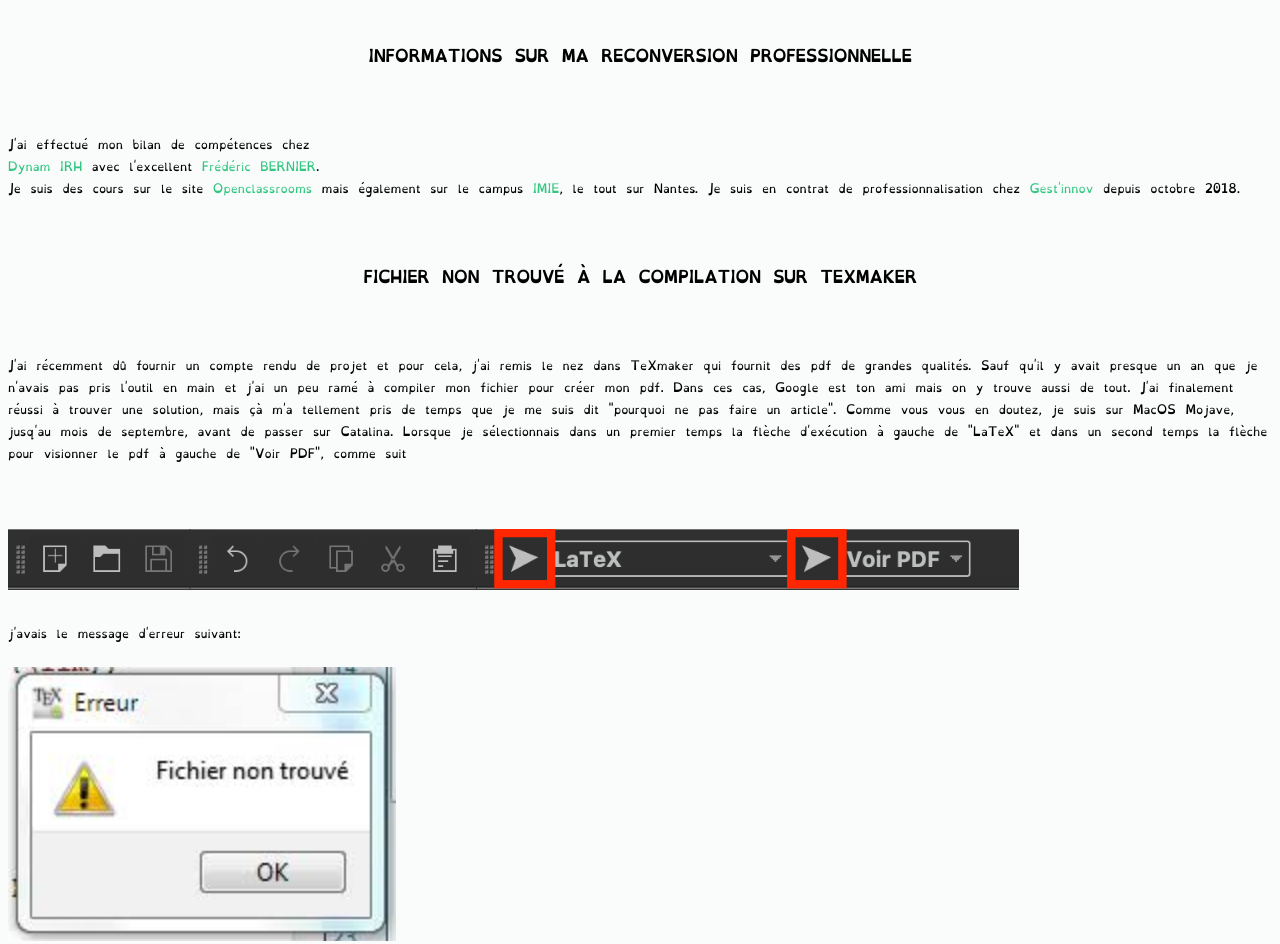
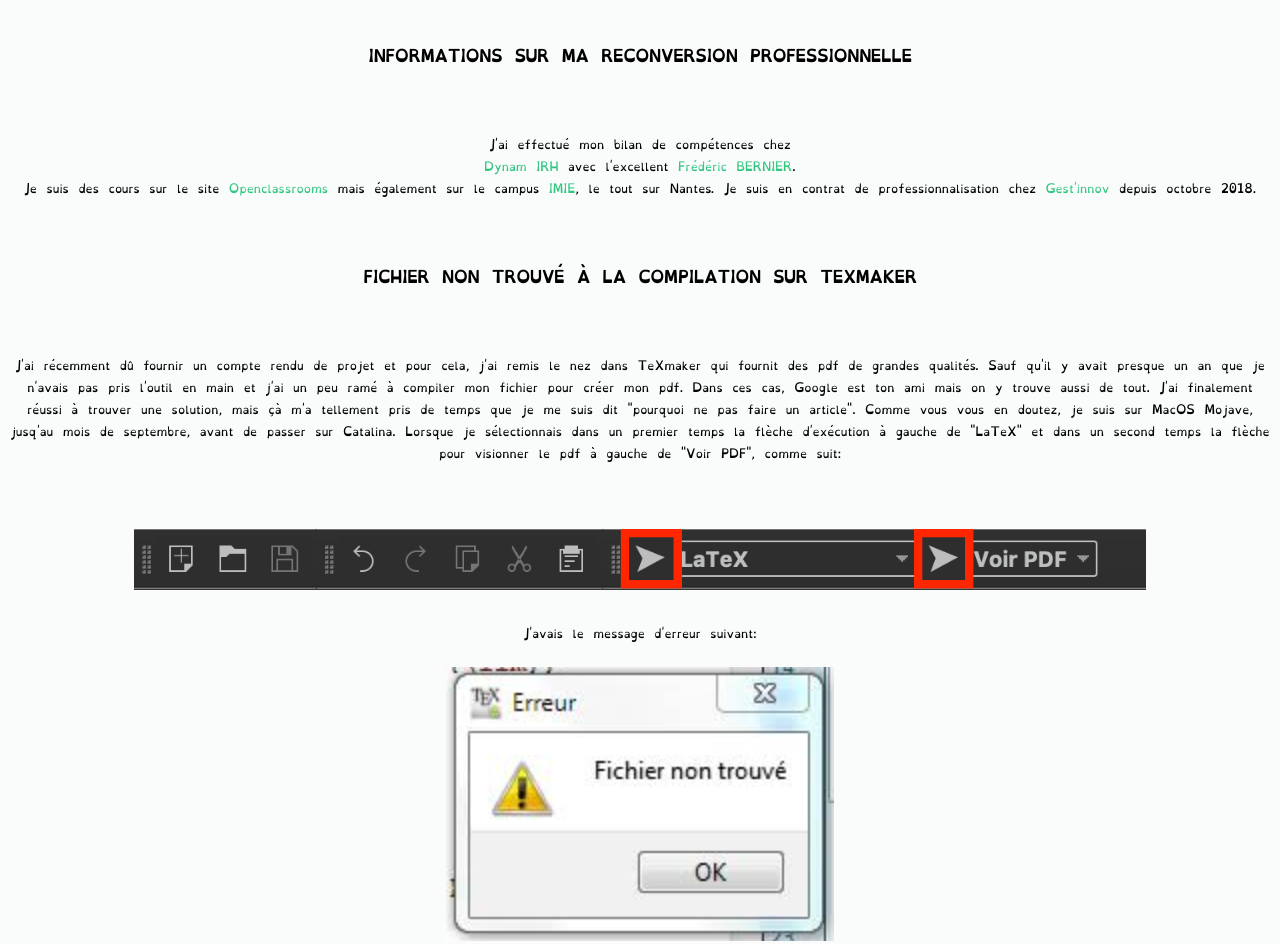
Before and after one commit to johnnyyvard/BooriWebsite, a plain HTML site: page front/html/index.html in a window 1280 px wide. Shown: the part 1840-2784 px from the top of the page. Drawn offline with Linux system fonts and the light colour scheme.

Commit message:
Visuel du site terminé

```diff
--- a/front/css/style.css
+++ b/front/css/style.css
@@ -177,7 +177,7 @@ nav a:hover {
 }
 
 
-/* Partie présentation */
+/*----------------------------------------------- Partie présentation */
 
 #blocPres {
     /* flexibilité des éléments */
@@ -280,7 +280,7 @@ aside {
 }
 
 
-/* Aside */
+/*------------------------------------------------------------- Aside */
 
 #reseaux {
     /* positionné dans le flux normal du document */
@@ -334,7 +334,7 @@ aside {
     height: 50%;
 }
 
-aside a img {
+#reseaux a img {
     /* espace horizontal à droite */
     margin-right: auto;
     /* espace horizontal à gauche */
@@ -346,7 +346,7 @@ aside a img {
 }
 
 
-/* Articles */
+/*---------------------------------------------------------- Articles */
 
 #articles h2 {
     /* met le texte en majuscule */
@@ -357,8 +357,11 @@ aside a img {
     text-align: center;
     margin-top: 5%;
     margin-bottom: 5%;
-    margin-left: auto;
-    margin-right: auto;
+}
+
+#articles p {
+    text-align: justify;
+    text-align: center;
 }
 
 #CapTeX {
@@ -380,7 +383,7 @@ aside a img {
 }
 
 
-/* Footer */
+/*------------------------------------------------------------ Footer */
 
 footer {
     /* couleur de fond */
--- a/front/html/index.html
+++ b/front/html/index.html
@@ -129,9 +129,9 @@
                     <p>J'ai récemment dû fournir un compte rendu de projet et pour cela, j'ai remis le nez dans TeXmaker qui fournit des pdf de grandes qualités. Sauf qu'il y avait presque un an que je n'avais pas pris l'outil en main et j'ai un peu ramé
                         à compiler mon fichier pour créer mon pdf. Dans ces cas, Google est ton ami mais on y trouve aussi de tout. J'ai finalement réussi à trouver une solution, mais çà m'a tellement pris de temps que je me suis dit "pourquoi ne pas
                         faire un article". Comme vous vous en doutez, je suis sur MacOS Mojave, jusq'au mois de septembre, avant de passer sur Catalina. Lorsque je sélectionnais dans un premier temps la flèche d'exécution à gauche de "LaTeX" et dans un
-                        second temps la flèche pour visionner le pdf à gauche de "Voir PDF", comme suit
+                        second temps la flèche pour visionner le pdf à gauche de "Voir PDF", comme suit:
                         <br>
-                        <img src="../images/CaptureLaTeX.png" alt="Capture TeXmaker" id="CapTeX"> <br>j'avais le message d'erreur suivant:<br><br>
+                        <img src="../images/CaptureLaTeX.png" alt="Capture TeXmaker" id="CapTeX"> <br>J'avais le message d'erreur suivant:<br><br>
                         <img src="../images/erreurFichierNonTrouve.png" alt="Message d'erreur" id="caperr">
                         <br><br>Après de nombreuses recherches, j'ai enfin découvert qu'il fallait faire un F6 avant de cliquer sur la flèche à gauche de "Voir PDF".<br><br>Tout simplement!
                     </p>
```
